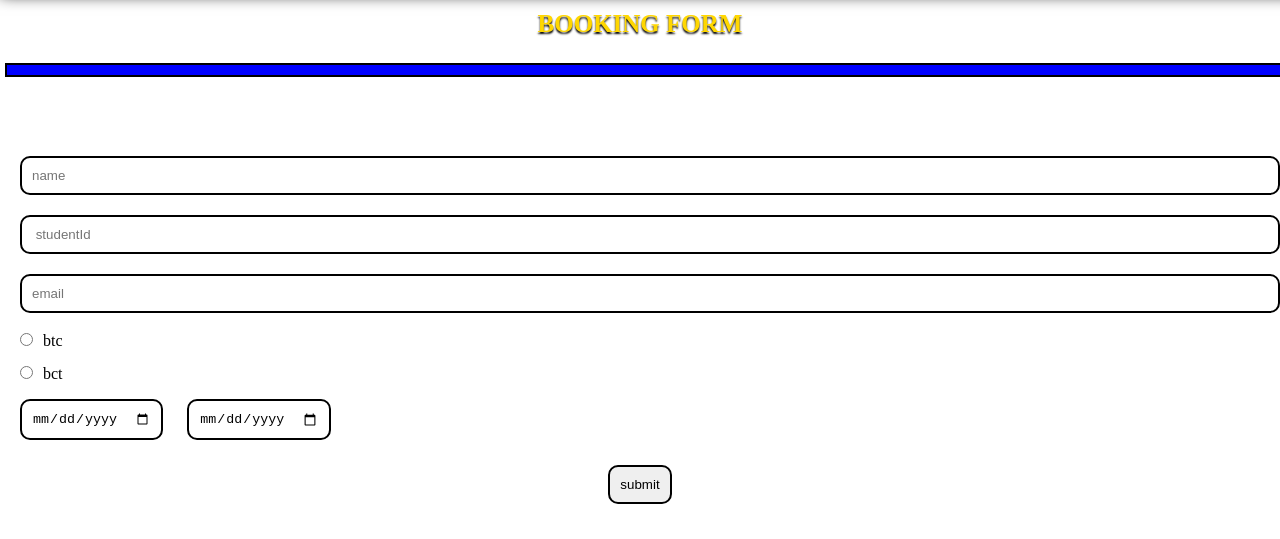
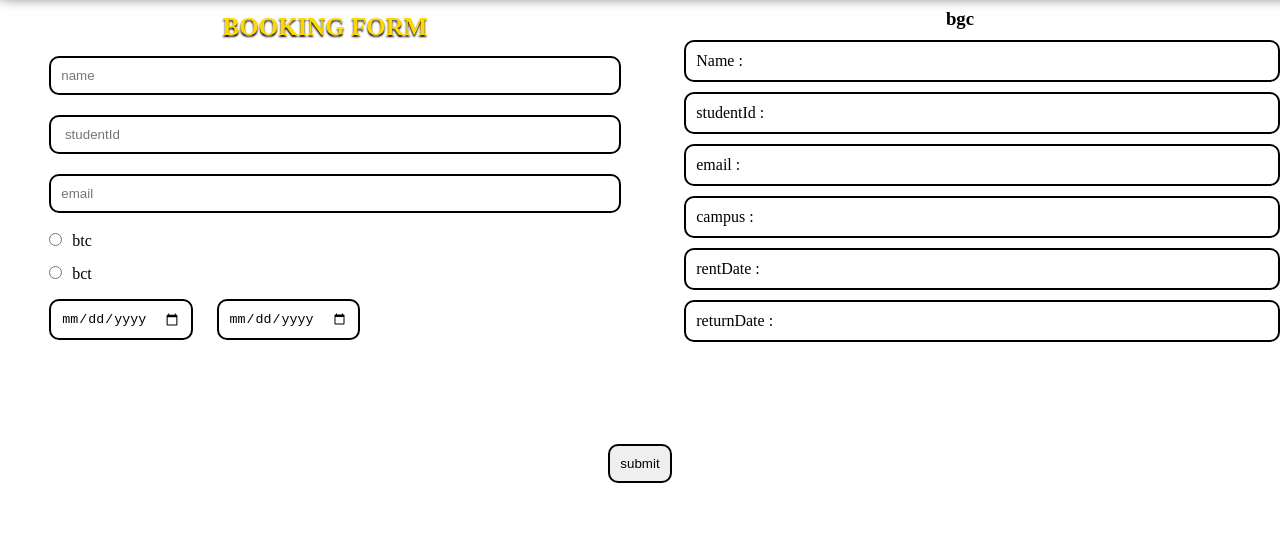
Before and after one commit to nashWebDev/LibraryBookingSystem, a plain HTML site: page form.htm in a window 1280 px wide. Shown: the part 155-694 px from the top of the page. Drawn offline with nearby package versions, Linux system fonts and the light colour scheme.

Commit message:
Add files via upload

```diff
--- a/form.htm
+++ b/form.htm
@@ -9,30 +9,43 @@
 
     <div class="box"><h1>BEREA GROUP COLLEGES</h1></div>
 
-    <div class="center">
-        <h2>booking form</h2>
-    </div>
 
 
 <div class="stateofbook"><span id="title"> </span></div>
 
+<div class="wrap">
 
-    <form >
-    <input type="text" placeholder="name" required>
-    <input type="text" placeholder = " studentId" required>
-    <input type="text" placeholder="email"required>
-    <input type="radio" name="campus" value="btc">btc</input><br>
-    <input type="radio" name="campus" value="bct">bct</input><br>
+<form class="row" onkeyup="autofiller()">
+    <h2 class="center">booking form</h2>
+    <input type="text" placeholder="name" id="name" required>
+    <input type="text" placeholder =" studentId" id="studentId" required>
+    <input type="text" placeholder="email" id="email" required>
+    <input type="radio" name="campus" value="btc" id="btc" onclick="autofiller()">btc</input><br>
+    <input type="radio" name="campus" value="bct" id="bct" onclick="autofiller()">bct</input><br>
     <input type="date" id="rentDate" required>
     <input type="date" id="returnDate" required>
 <br>
+
+</form>
+<div class="row">
+    <h3 class="center">bgc </h3>
+<p class="textbox" id="prtname">Name :  </p>
+<p class="textbox" id="prtStudentId">studentId :  </p>
+<p class="textbox" id="prtEmail">email :  </p>
+<p class="textbox" id="prtcampus">campus :  </p>
+<p class="textbox" id="prtRentDate">rentDate :  </p>
+<p class="textbox" id="prtReturnDate">returnDate :  </p>
+
+</div>
+
+</div>
+
+<form>
 <div class="center">
     <input type="submit" value="submit">
 </div>
 
-    </form>
-
-
+</form>
 
     <div class="foot" id="foot">
         <p>&copy; 2024 BGC. All rights reserved.</p>
--- a/formscript.js
+++ b/formscript.js
@@ -1,14 +1,47 @@
-var bookTITLE = JSON.parse(localStorage.getItem("booktitle"))
+    var studId,email,Fname,valsFromLoginForm ,btc ,bct;
+
+    Fname = document.getElementById("name")
+    studId = document.getElementById("studentId");
+    email = document.getElementById("email")
+    btc = document.getElementById("btc")
+    bct = document.getElementById("bct")
+
+document.addEventListener("DOMContentLoaded",function(){ //LOADS INFO FROM LOGIN PAGE HERE,HENCE I WONT NEED MORE FORM VALIDATION SINCE IT WAS ALREADY VALIDATED ON THE LOGIN PAGE
+    var bookTITLE = JSON.parse(localStorage.getItem("booktitle"))
+    valsFromLoginForm = JSON.parse(localStorage.getItem("loginFormvalsForBookingSystem"))
+    console.log(valsFromLoginForm)
     console.log(bookTITLE.title);
+    console.log(valsFromLoginForm.studentID)
 
-var studId,name,valsFromLoginForm;
+    document.getElementById("title").innerHTML = bookTITLE.title +" is abavailible"
 
-valsFromLoginForm = JSON.parse(localStorage.getItem("loginFormvalsForBookingSystem"))
-console.log(valsFromLoginForm)
+    studId.value=valsFromLoginForm.studentID
 
+    email.value = valsFromLoginForm.email
 
-document.getElementById("title").innerHTML = bookTITLE.title +" is abavailible"
+})
 
+function autofiller(){
+    var prtname, prtstudentID, prtemail , prtcampus , prtrentdate ,prtreturndate;
+    prtname = document.getElementById("prtname")
+    prtstudentID = document.getElementById("prtStudentId")
+    prtemail = document.getElementById("prtEmail")
+    prtcampus = document.getElementById("prtcampus")
+    prtrentdate = document.getElementById("prtRentDate")
+    prtreturndate = document.getElementById("prtReturnDate")
+
+    prtname.innerHTML ="Name : " +Fname.value;
+    prtstudentID.innerHTML = "Student ID : " + studId.value;
+    prtemail.innerHTML = "Email : " + email.value;
+
+    if (btc.checked) {
+        console.log("btc")
+        prtcampus.innerHTML = "Campus : btc";
+    } else if (bct.checked) {
+        console.log("bct")
+        prtcampus.innerHTML = "Campus : bct";
+    }
+}
 
 
 var rentdate,returndate;
--- a/searchPageScript.js
+++ b/searchPageScript.js
@@ -234,8 +234,6 @@
     document.getElementById("body2").style.marginLeft = "250px";
     document.getElementById("body2").style.opacity="0.5"
     document.getElementById("openbtn").style.display = " none"
-
-
   }
 
   /* Set the width of the side navigation to 0 and the left margin of the page content to 0, and the background color of body to white */
@@ -248,9 +246,10 @@
     document.getElementById("body2").style.marginLeft = "0";
     document.getElementById("body2").style.opacity="1"
 
-    document.getElementById("openbtn").style.display = " block"
+    document.getElementById("openbtn").style.display = "block"
   }
 
 //get total number of books,10 books a page so
 //function will surrons eveyr 10 books by a div ,so groups of 10,
 //when u press next ,priv div will change to display none,new div will change to block
+//footer to appear at bottom
--- a/style.css
+++ b/style.css
@@ -174,12 +174,16 @@
 /*footers*/
 footer{/*bookviewing*/
     border: 2px solid black;
+    position: relative;
     background-color: rgb(8, 8, 167);
-    padding: 5px;
-
-    position: relative;
-    bottom: 0;
-    width: 99%;
+    display: flex;
+    justify-content: space-between;
+    align-items: center;
+    padding: 10px;
+    background-color: blue;
+    width: 100%;
+    box-sizing: border-box;
+    margin-top: auto
   }
   .foot {
     border: 2px solid black;
@@ -261,3 +265,22 @@
 .book-container.active {
   display: block;
 }
+
+.wrap {
+  display: flex;
+  flex-wrap: nowrap;
+  justify-content: space-around;
+  align-items: flex-start; /* Changed to flex-start for alignment at the top */
+}
+.row {
+  margin: 5px;
+  width: 45%;
+}
+
+.textbox{
+  border:2px solid black;
+    border-radius: 10px;
+    padding: 10px;
+    margin: 10px;
+    width: 100%;
+}
```
Also changed, not shown: catalogue.htm (+2 -0 lines), searchPage.htm (+1 -7 lines), script.js (line endings or trailing spaces).
